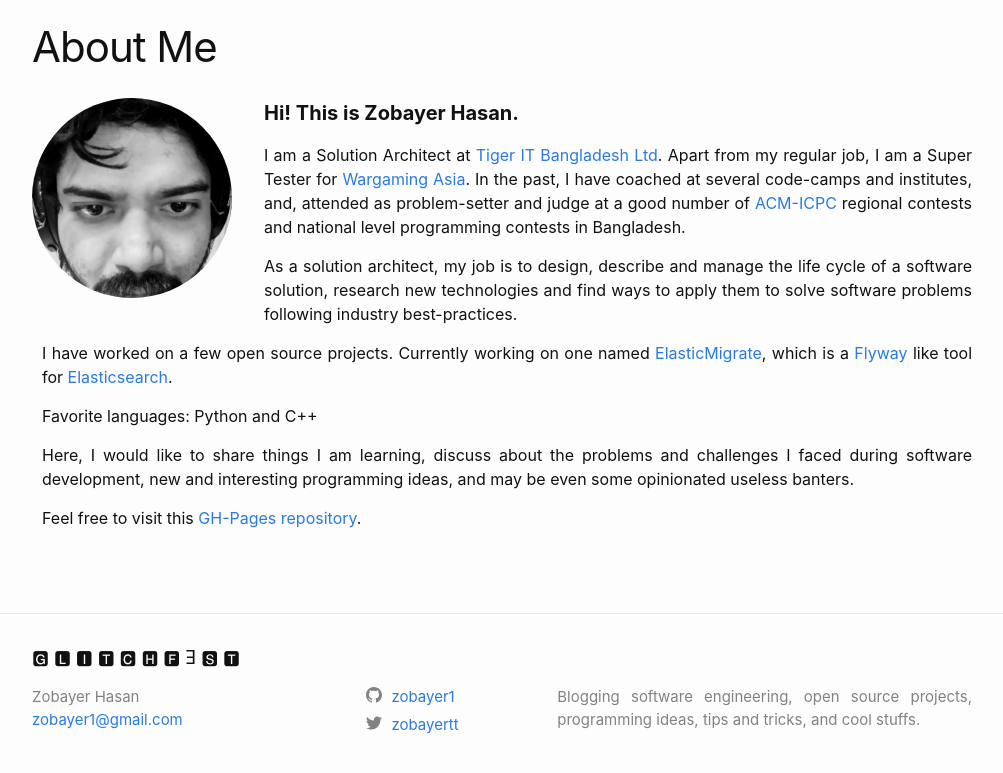
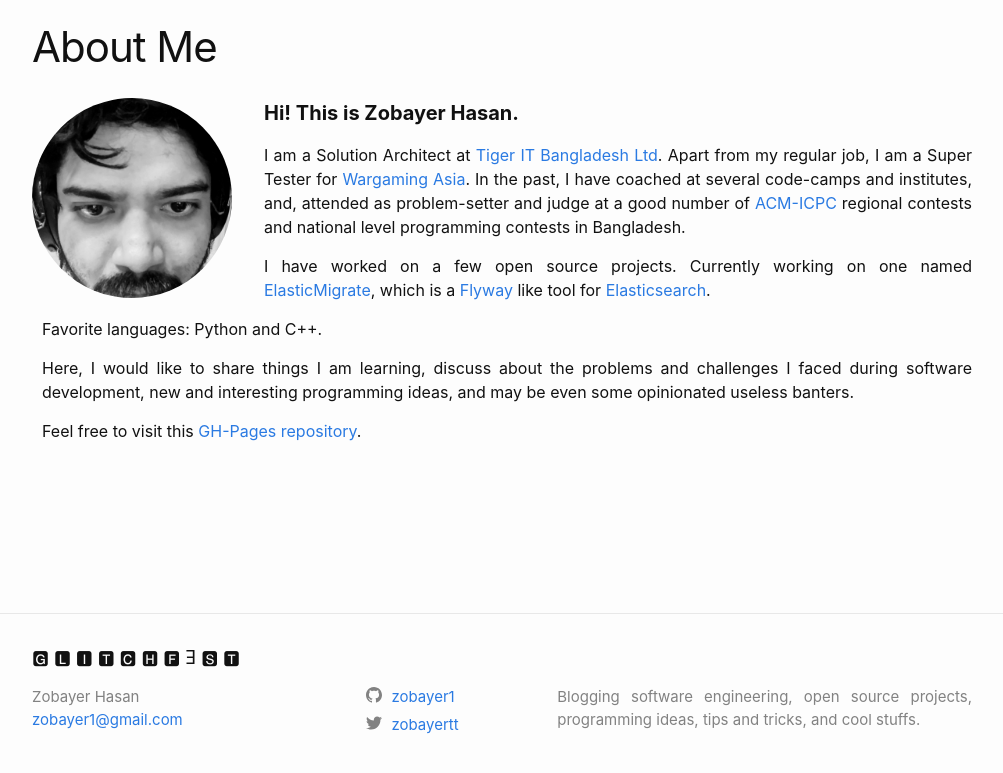
Before and after one commit to zobayer1/zobayer1.github.io, a Jekyll site: the page built from about.html, in a window 1280 px wide, cut to the strip 104-877 px from the top of the page. Shown: the whole strip, without its empty margins (138-1141 px from the left). Built offline with Jekyll 4.4.1, drawn with Linux system fonts in a browser that asks for light colours.

Commit message:
Update about me page

```diff
--- a/about.html
+++ b/about.html
@@ -34,11 +34,9 @@
     I am a Super Tester for <a href="https://asia.wargaming.net/en">Wargaming Asia</a>. In the past, I have coached at several
     code-camps and institutes, and, attended as problem-setter and judge at a good number of <a href="https://icpc.global/">ACM-ICPC</a>
     regional contests and national level programming contests in Bangladesh.</p>
-    <p>As a solution architect, my job is to design, describe and manage the life cycle of a software solution, research new technologies and find
-    ways to apply them to solve software problems following industry best-practices.</p>
     <p>I have worked on a few open source projects. Currently working on one named <a href="https://github.com/zobayer1/elastic-migrate">
     ElasticMigrate</a>, which is a <a href="https://flywaydb.org/">Flyway</a> like tool for <a href="https://www.elastic.co/">Elasticsearch</a>.</p>
-    <p>Favorite languages: Python and C++</p>
+    <p>Favorite languages: Python and C++.</p>
     <p>Here, I would like to share things I am learning, discuss about the problems and challenges I faced during software development, new and interesting
     programming ideas, and may be even some opinionated useless banters.</p>
     <p>Feel free to visit this <a href="https://github.com/zobayer1/zobayer1.github.io">GH-Pages repository</a>.</p>
```
